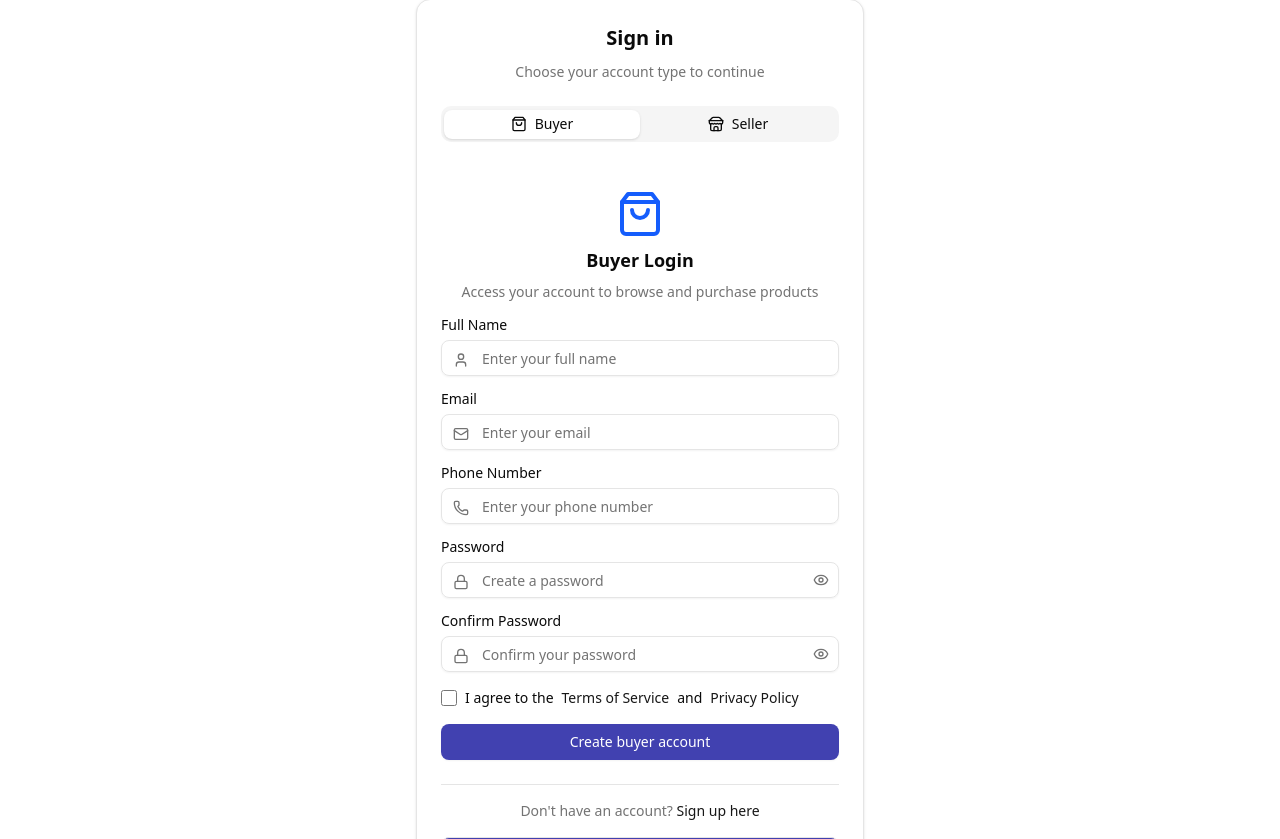
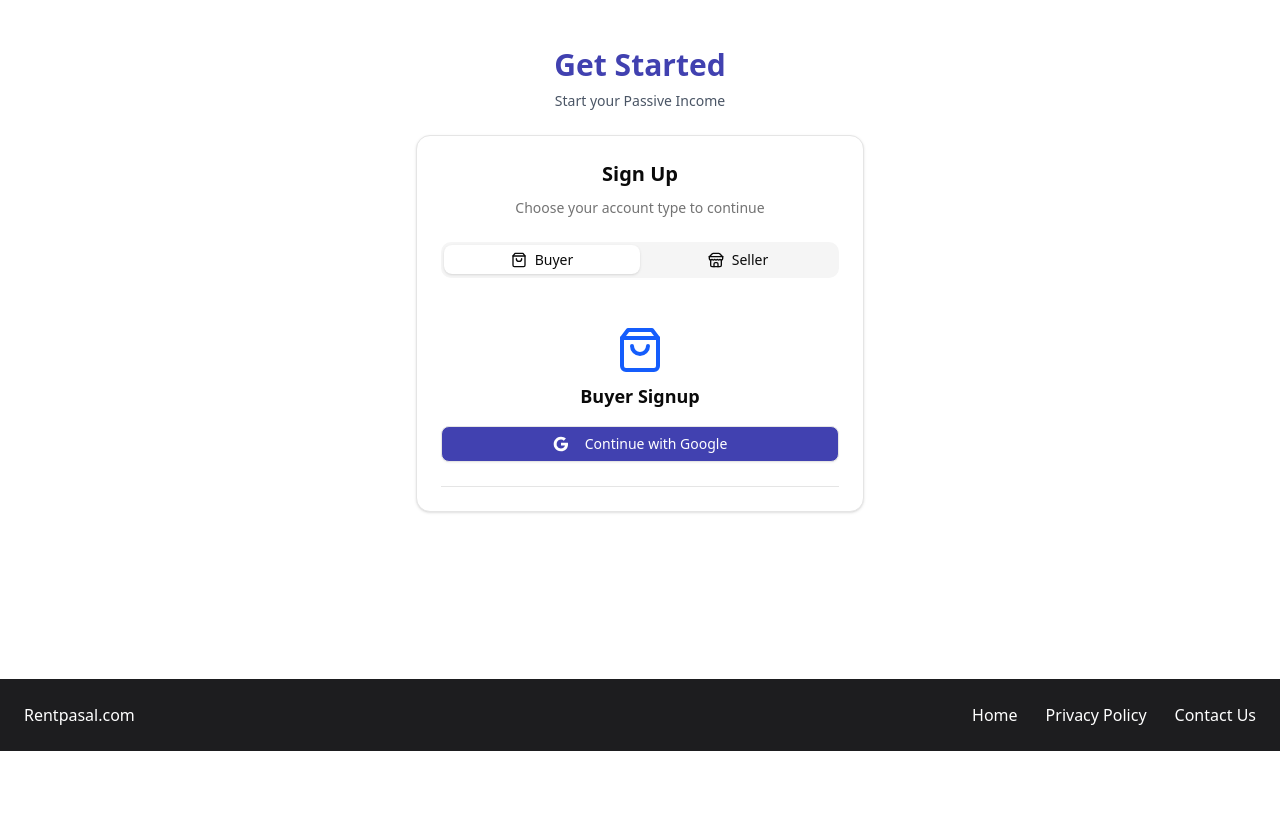
Before and after one commit to SamratNeupane787/sajilorent, a Next.js app: page /auth/sign-up in a window 1280 px wide. Shown: the part 201-1040 px from the top of the page. After the commit the page ends 952 px from the top, so only its background shows below. Built offline with nearby package versions, Linux system fonts and the light colour scheme.

Commit message:
google auth setup

```diff
--- a/package.json
+++ b/package.json
@@ -20,6 +20,7 @@
     "lucide-react": "^0.511.0",
     "mongoose": "^8.15.1",
     "next": "15.3.3",
+    "next-auth": "^5.0.0-beta.28",
     "react": "^19.0.0",
     "react-dom": "^19.0.0",
     "tailwind-merge": "^3.3.0"
--- /dev/null
+++ b/src/app/api/auth/[...nextauth]/route.js
@@ -0,0 +1,2 @@
+import { handlers } from "@/auth"; // Referring to the auth.ts we just created
+export const { GET, POST } = handlers;
--- a/src/app/auth/sign-in/page.jsx
+++ b/src/app/auth/sign-in/page.jsx
@@ -18,7 +18,7 @@ import LoginForm from "@/components/ui/LoginForm";
 function Page() {
   const [signUp, setSignup] = useState(false);
   return (
-    <div className="h-screen flex flex-col items-center justify-center px-4 py-8 bg-white gap-6 sm:h-screen md:h-auto">
+    <div className="h-screen flex flex-col items-center justify-center px-4 py-8 bg-white gap-6 sm:h-screen md:min-h-full">
       <div className="text-center">
         <h2 className="text-2xl md:text-3xl font-bold text-main-bg">
           Welcome back
@@ -63,7 +63,23 @@ function Page() {
                   Access your account to browse and purchase products
                 </p>
               </div>
-              <LoginForm userType="buyer" />
+              {/* <LoginForm userType="buyer" /> */}
+              <Button
+                variant="outline"
+                className="w-full bg-main-bg text-white"
+              >
+                <svg
+                  className="w-4 h-4 mr-2"
+                  viewBox="0 0 24 24"
+                  fill="currentColor"
+                >
+                  <path d="M22.56 12.25c0-.78-.07-1.53-.2-2.25H12v4.26h5.92c-.26 1.37-1.04 2.53-2.21 3.31v2.77h3.57c2.08-1.92 3.28-4.74 3.28-8.09z" />
+                  <path d="M12 23c2.97 0 5.46-.98 7.28-2.66l-3.57-2.77c-.98.66-2.23 1.06-3.71 1.06-2.86 0-5.29-1.93-6.16-4.53H2.18v2.84C3.99 20.53 7.7 23 12 23z" />
+                  <path d="M5.84 14.09c-.22-.66-.35-1.36-.35-2.09s.13-1.43.35-2.09V7.07H2.18C1.43 8.55 1 10.22 1 12s.43 3.45 1.18 4.93l2.85-2.22.81-.62z" />
+                  <path d="M12 5.38c1.62 0 3.06.56 4.21 1.64l3.15-3.15C17.45 2.09 14.97 1 12 1 7.7 1 3.99 3.47 2.18 7.07l3.66 2.84c.87-2.6 3.3-4.53 6.16-4.53z" />
+                </svg>
+                Continue with Google
+              </Button>
             </TabsContent>
 
             <TabsContent value="seller" className="space-y-4 mt-6">
@@ -74,8 +90,23 @@ function Page() {
                   Manage your store and track your sales
                 </p>
               </div>
-
-              <LoginForm userType="seller" />
+              <Button
+                variant="outline"
+                className="w-full bg-main-bg text-white"
+              >
+                <svg
+                  className="w-4 h-4 mr-2"
+                  viewBox="0 0 24 24"
+                  fill="currentColor"
+                >
+                  <path d="M22.56 12.25c0-.78-.07-1.53-.2-2.25H12v4.26h5.92c-.26 1.37-1.04 2.53-2.21 3.31v2.77h3.57c2.08-1.92 3.28-4.74 3.28-8.09z" />
+                  <path d="M12 23c2.97 0 5.46-.98 7.28-2.66l-3.57-2.77c-.98.66-2.23 1.06-3.71 1.06-2.86 0-5.29-1.93-6.16-4.53H2.18v2.84C3.99 20.53 7.7 23 12 23z" />
+                  <path d="M5.84 14.09c-.22-.66-.35-1.36-.35-2.09s.13-1.43.35-2.09V7.07H2.18C1.43 8.55 1 10.22 1 12s.43 3.45 1.18 4.93l2.85-2.22.81-.62z" />
+                  <path d="M12 5.38c1.62 0 3.06.56 4.21 1.64l3.15-3.15C17.45 2.09 14.97 1 12 1 7.7 1 3.99 3.47 2.18 7.07l3.66 2.84c.87-2.6 3.3-4.53 6.16-4.53z" />
+                </svg>
+                Continue with Google
+              </Button>
+              {/* <LoginForm userType="seller" /> */}
             </TabsContent>
           </Tabs>
         </CardContent>
@@ -93,21 +124,7 @@ function Page() {
               Sign up here
             </Link>
           </div>
-          <div className="text-center w-full mb-4">
-            <Button variant="outline" className="w-full bg-main-bg text-white">
-              <svg
-                className="w-4 h-4 mr-2"
-                viewBox="0 0 24 24"
-                fill="currentColor"
-              >
-                <path d="M22.56 12.25c0-.78-.07-1.53-.2-2.25H12v4.26h5.92c-.26 1.37-1.04 2.53-2.21 3.31v2.77h3.57c2.08-1.92 3.28-4.74 3.28-8.09z" />
-                <path d="M12 23c2.97 0 5.46-.98 7.28-2.66l-3.57-2.77c-.98.66-2.23 1.06-3.71 1.06-2.86 0-5.29-1.93-6.16-4.53H2.18v2.84C3.99 20.53 7.7 23 12 23z" />
-                <path d="M5.84 14.09c-.22-.66-.35-1.36-.35-2.09s.13-1.43.35-2.09V7.07H2.18C1.43 8.55 1 10.22 1 12s.43 3.45 1.18 4.93l2.85-2.22.81-.62z" />
-                <path d="M12 5.38c1.62 0 3.06.56 4.21 1.64l3.15-3.15C17.45 2.09 14.97 1 12 1 7.7 1 3.99 3.47 2.18 7.07l3.66 2.84c.87-2.6 3.3-4.53 6.16-4.53z" />
-              </svg>
-              Continue with Google
-            </Button>
-          </div>
+          <div className="text-center w-full mb-4"></div>
         </CardFooter>
       </Card>
     </div>
--- a/src/app/auth/sign-up/page.jsx
+++ b/src/app/auth/sign-up/page.jsx
@@ -14,23 +14,23 @@ import { useState } from "react";
 import { ShoppingBag, Store } from "lucide-react";
 import Link from "next/link";
 import SignupForm from "@/components/ui/SignupForm";
+import { login } from "@/lib/actions/auth";
+import Google from "next-auth/providers/google";
 
 function Page() {
   const [signUp, setSignup] = useState(false);
   return (
-    <div className="h-screen flex flex-col items-center justify-center px-4 py-8 bg-white gap-6 sm:h-screen md:h-auto">
+    <div className="h-screen flex flex-col items-center justify-center px-4 py-8 bg-white gap-6 sm:h-screen md:min-h-full">
       <div className="text-center">
         <h2 className="text-2xl md:text-3xl font-bold text-main-bg">
-          Welcome back
+          Get Started
         </h2>
-        <p className="mt-2 text-sm text-gray-600">
-          Sign in to your account to continue
-        </p>
+        <p className="mt-2 text-sm text-gray-600">Start your Passive Income</p>
       </div>
 
       <Card className="w-full max-w-md">
         <CardHeader className="space-y-1">
-          <CardTitle className="text-xl text-center">Sign in</CardTitle>
+          <CardTitle className="text-xl text-center">Sign Up</CardTitle>
           <CardDescription className="text-center">
             Choose your account type to continue
           </CardDescription>
@@ -58,53 +58,55 @@ function Page() {
             <TabsContent value="buyer" className="space-y-4 mt-6">
               <div className="text-center space-y-2">
                 <ShoppingBag className="h-12 w-12 mx-auto text-blue-600" />
-                <h3 className="text-lg font-semibold">Buyer Login</h3>
-                <p className="text-sm text-muted-foreground">
-                  Access your account to browse and purchase products
-                </p>
+                <h3 className="text-lg font-semibold">Buyer Signup</h3>
               </div>
-              <SignupForm userType="buyer" />
+              <Button
+                variant="outline"
+                className="w-full bg-main-bg text-white"
+              >
+                <svg
+                  className="w-4 h-4 mr-2"
+                  viewBox="0 0 24 24"
+                  fill="currentColor"
+                >
+                  <path d="M22.56 12.25c0-.78-.07-1.53-.2-2.25H12v4.26h5.92c-.26 1.37-1.04 2.53-2.21 3.31v2.77h3.57c2.08-1.92 3.28-4.74 3.28-8.09z" />
+                  <path d="M12 23c2.97 0 5.46-.98 7.28-2.66l-3.57-2.77c-.98.66-2.23 1.06-3.71 1.06-2.86 0-5.29-1.93-6.16-4.53H2.18v2.84C3.99 20.53 7.7 23 12 23z" />
+                  <path d="M5.84 14.09c-.22-.66-.35-1.36-.35-2.09s.13-1.43.35-2.09V7.07H2.18C1.43 8.55 1 10.22 1 12s.43 3.45 1.18 4.93l2.85-2.22.81-.62z" />
+                  <path d="M12 5.38c1.62 0 3.06.56 4.21 1.64l3.15-3.15C17.45 2.09 14.97 1 12 1 7.7 1 3.99 3.47 2.18 7.07l3.66 2.84c.87-2.6 3.3-4.53 6.16-4.53z" />
+                </svg>
+                Continue with Google
+              </Button>
+              {/* <SignupForm userType="buyer" /> */}
             </TabsContent>
 
             <TabsContent value="seller" className="space-y-4 mt-6">
               <div className="text-center space-y-2">
                 <Store className="h-12 w-12 mx-auto text-green-600" />
-                <h3 className="text-lg font-semibold">Seller Login</h3>
-                <p className="text-sm text-muted-foreground">
-                  Manage your store and track your sales
-                </p>
+                <h3 className="text-lg font-semibold">Seller SignUp</h3>
               </div>
-
-              <SignupForm userType="seller" />
+              <Button
+                variant="outline"
+                className="w-full bg-main-bg text-white"
+              >
+                <svg
+                  className="w-4 h-4 mr-2"
+                  viewBox="0 0 24 24"
+                  fill="currentColor"
+                >
+                  <path d="M22.56 12.25c0-.78-.07-1.53-.2-2.25H12v4.26h5.92c-.26 1.37-1.04 2.53-2.21 3.31v2.77h3.57c2.08-1.92 3.28-4.74 3.28-8.09z" />
+                  <path d="M12 23c2.97 0 5.46-.98 7.28-2.66l-3.57-2.77c-.98.66-2.23 1.06-3.71 1.06-2.86 0-5.29-1.93-6.16-4.53H2.18v2.84C3.99 20.53 7.7 23 12 23z" />
+                  <path d="M5.84 14.09c-.22-.66-.35-1.36-.35-2.09s.13-1.43.35-2.09V7.07H2.18C1.43 8.55 1 10.22 1 12s.43 3.45 1.18 4.93l2.85-2.22.81-.62z" />
+                  <path d="M12 5.38c1.62 0 3.06.56 4.21 1.64l3.15-3.15C17.45 2.09 14.97 1 12 1 7.7 1 3.99 3.47 2.18 7.07l3.66 2.84c.87-2.6 3.3-4.53 6.16-4.53z" />
+                </svg>
+                Continue with Google
+              </Button>
+              {/* <SignupForm userType="seller" /> */}
             </TabsContent>
           </Tabs>
         </CardContent>
 
         <CardFooter className="flex flex-col space-y-4">
           <Separator />
-          <div className="text-center text-sm">
-            <span className="text-muted-foreground">
-              Don't have an account?{" "}
-            </span>
-            <Link href="/" className="text-primary hover:underline font-medium">
-              Sign up here
-            </Link>
-          </div>
-          <div className="text-center w-full mb-4">
-            <Button variant="outline" className="w-full bg-main-bg text-white">
-              <svg
-                className="w-4 h-4 mr-2"
-                viewBox="0 0 24 24"
-                fill="currentColor"
-              >
-                <path d="M22.56 12.25c0-.78-.07-1.53-.2-2.25H12v4.26h5.92c-.26 1.37-1.04 2.53-2.21 3.31v2.77h3.57c2.08-1.92 3.28-4.74 3.28-8.09z" />
-                <path d="M12 23c2.97 0 5.46-.98 7.28-2.66l-3.57-2.77c-.98.66-2.23 1.06-3.71 1.06-2.86 0-5.29-1.93-6.16-4.53H2.18v2.84C3.99 20.53 7.7 23 12 23z" />
-                <path d="M5.84 14.09c-.22-.66-.35-1.36-.35-2.09s.13-1.43.35-2.09V7.07H2.18C1.43 8.55 1 10.22 1 12s.43 3.45 1.18 4.93l2.85-2.22.81-.62z" />
-                <path d="M12 5.38c1.62 0 3.06.56 4.21 1.64l3.15-3.15C17.45 2.09 14.97 1 12 1 7.7 1 3.99 3.47 2.18 7.07l3.66 2.84c.87-2.6 3.3-4.53 6.16-4.53z" />
-              </svg>
-              Continue with Google
-            </Button>
-          </div>
         </CardFooter>
       </Card>
     </div>
--- a/src/app/page.js
+++ b/src/app/page.js
@@ -1,9 +1,12 @@
+"use client"
 import Image from "next/image";
 import Herosection from "../components/Herosection";
 import Categories from "@/components/Categories";
 import ItemCard from "@/components/ItemCard";
 import Faq from "@/components/Faq";
 import Howto from "@/components/Howto";
+import { auth } from "@/auth";
+import { useEffect } from "react";
 
 
 export default function Home() {
--- /dev/null
+++ b/src/auth.js
@@ -0,0 +1,7 @@
+import NextAuth from "next-auth";
+import Google from "next-auth/providers/google";
+
+
+export const { handlers, auth, signIn, signOut } = NextAuth({
+  providers: [Google],
+});
--- a/src/components/ui/button.jsx
+++ b/src/components/ui/button.jsx
@@ -3,6 +3,8 @@ import { Slot } from "@radix-ui/react-slot"
 import { cva } from "class-variance-authority";
 
 import { cn } from "@/lib/utils"
+import { signOut } from "@/auth";
+import { logout } from "@/lib/actions/auth";
 
 const buttonVariants = cva(
   "inline-flex items-center justify-center gap-2 whitespace-nowrap rounded-md text-sm font-medium transition-all disabled:pointer-events-none disabled:opacity-50 [&_svg]:pointer-events-none [&_svg:not([class*='size-'])]:size-4 shrink-0 [&_svg]:shrink-0 outline-none focus-visible:border-ring focus-visible:ring-ring/50 focus-visible:ring-[3px] aria-invalid:ring-destructive/20 dark:aria-invalid:ring-destructive/40 aria-invalid:border-destructive",
@@ -48,6 +50,7 @@ function Button({
     (<Comp
       data-slot="button"
       className={cn(buttonVariants({ variant, size, className }))}
+
       {...props} />)
   );
 }
--- /dev/null
+++ b/src/lib/actions/auth.js
@@ -0,0 +1,11 @@
+"use server"
+
+import { signIn,signOut } from "@/auth"
+
+export const login = async()=>{
+     await signIn("google", {redirectTo: '/'})
+}
+
+export const logout = async()=>{
+    await signOut({ redirectTo: "/" });
+}
```
Also changed, not shown: src/app/Profile/page.jsx (added, +24 -0 lines), src/app/seller/page.jsx (added, +16 -0 lines), src/components/SignInBtn.jsx (added, +14 -0 lines), src/middleware.js (added, +20 -0 lines), 1 other file (tests, documents, lock files or other folders).
